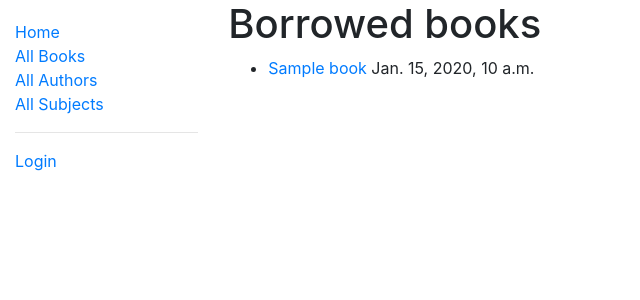
After one commit to prusche/locallibrary, a Django app: template catalog/templates/catalog/bookinstance_list_borrowed_user.html in a window 1280 px wide. The commit adds this page. Shown: the top 300 px of the page, without its empty margins (0-640 px from the left). Run offline with Django 3.2, Linux system fonts and the light colour scheme; the template is opened without the code that fills it: most values are stand-ins (such as "Sample title", 1, 10 or a date in 2020); some libraries are stand-ins or nearby versions.

Commit message:
added more on user authentication and borrowing

```diff
--- a/catalog/admin.py
+++ b/catalog/admin.py
@@ -45,13 +45,13 @@ class BookAdmin(admin.ModelAdmin):
 # Register the BookInstance using the decorator
 @admin.register(BookInstance)
 class BookInstanceAdmin(admin.ModelAdmin):
-    list_display = ('book', 'status')
+    list_display = ('book', 'status', 'borrower', 'due_back', 'id')
     list_filter = ('status', 'due_back')
     fieldsets = (
         (None, {
             'fields': ('book', 'imprint', 'id')
         }),
         ('Availability', {
-            'fields': ('status', 'due_back')
+            'fields': ('status', 'due_back', 'borrower')
         }),
     )
--- a/catalog/templates/catalog/base_generic.html
+++ b/catalog/templates/catalog/base_generic.html
@@ -24,6 +24,7 @@
           <hr>
           {% if user.is_authenticated %}
           <li>Hi {{ user.get_username }}!</li>
+          <li><a href="{% url 'my-borrowed' %}">My Borrowed Books</a></li>
           <li><a href="{% url 'logout' %}?next={{ request.path }}">Logout</a></li>
           {% else %}
           <li><a href="{% url 'login' %}?next={{ request.path }}">Login</a></li>
--- /dev/null
+++ b/catalog/templates/catalog/bookinstance_list_borrowed_user.html
@@ -0,0 +1,16 @@
+{% extends 'catalog/base_generic.html' %}
+
+{% block content %}
+  <h1>Borrowed books</h1>
+  {% if bookinstance_list %}
+    <ul>
+      {% for bookinst in bookinstance_list %}
+      <li class="{% if bookinst.is_overdue %}text-danger{% endif %}">
+        <a href="{% url 'book-detail' bookinst.book.pk %}">{{ bookinst.book.title }}</a> {{ bookinst.due_back }}
+      </li>
+      {% endfor %}
+    </ul>
+    {% else %}
+    <p>There are no books borrowed.</p>
+  {% endif %}
+{% endblock %}
--- a/catalog/urls.py
+++ b/catalog/urls.py
@@ -7,6 +7,7 @@ urlpatterns = [
     path('book/<int:pk>/', views.BookDetailView.as_view(), name='book-detail'),
     path('authors/', views.AuthorListView.as_view(), name='authors'),
     path('author/<int:pk>/', views.AuthorDetailView.as_view(), name='author-detail'),
+    path('mybooks/', views.LoanedBooksByUserListView.as_view(), name='my-borrowed'),
     path('subjects/', views.SubjectListView.as_view(), name='subjects'),
     path('subject/<int:pk>/', views.SubjectDetailView.as_view(), name='subject-detail'),
 ]
```
Also changed, not shown: catalog/models.py (+13 -2 lines), catalog/views.py (+10 -0 lines), catalog/migrations/0007_auto_20190615_1147.py (added), catalog/migrations/0008_auto_20190615_1217.py (added).
